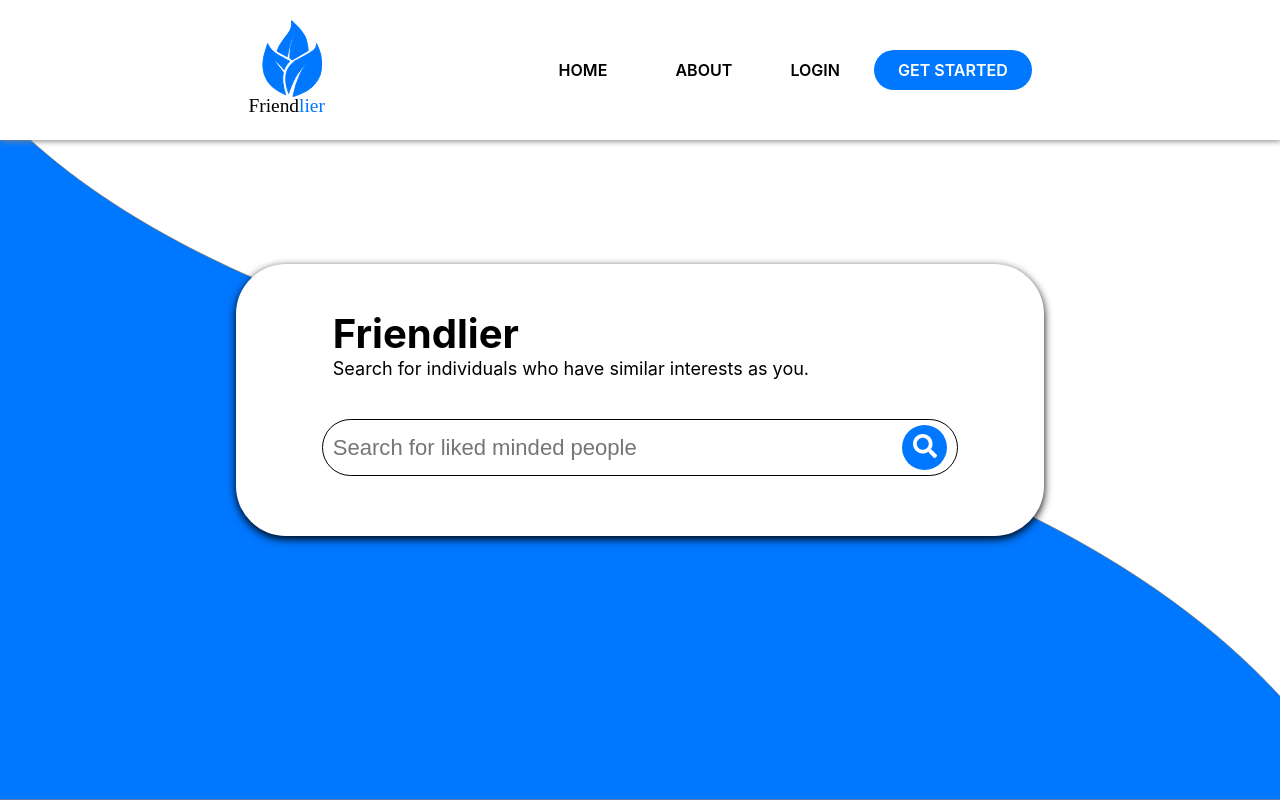
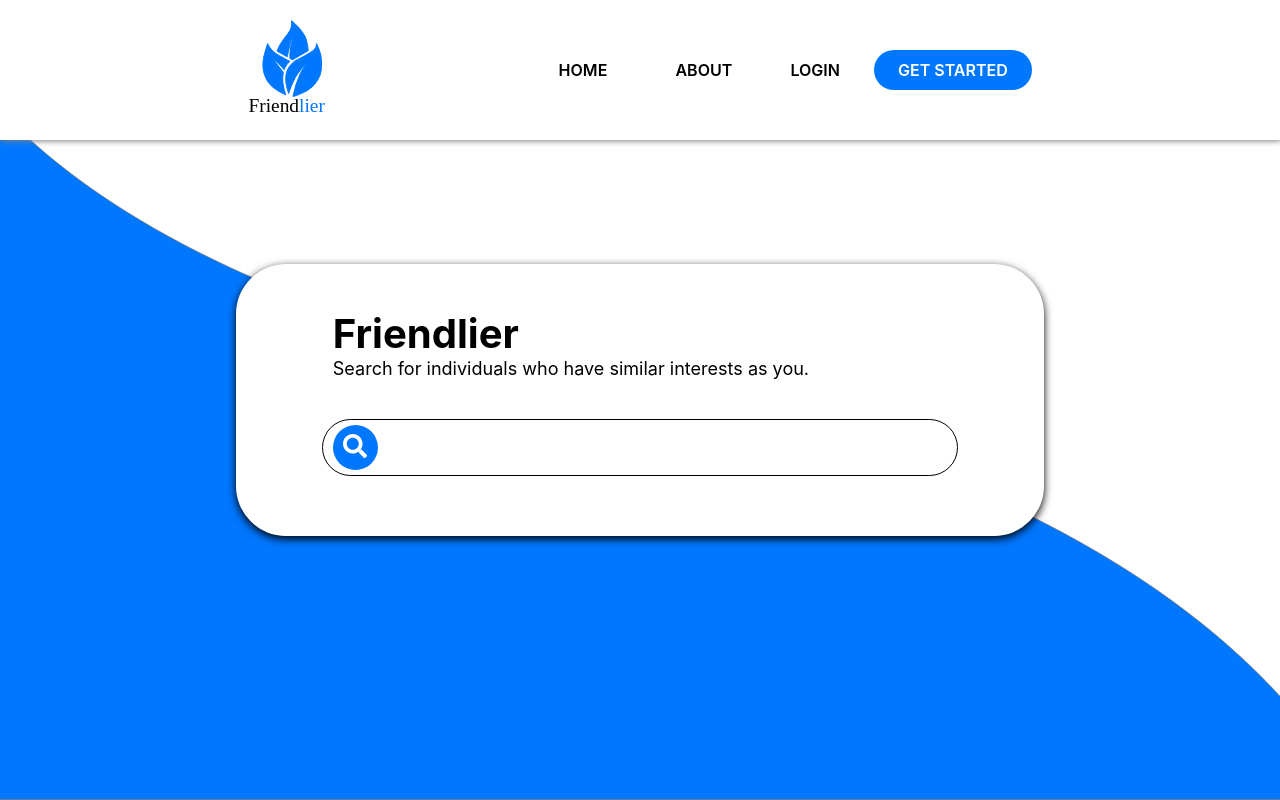
Before and after one commit to Hideir/Mentorship, a React (Create React App) app: page / in a window 1280 px wide. Built offline with nearby package versions, Linux system fonts and the light colour scheme.

Commit message:
removed the search input state, field, and mergedInput logic in the search form. Now users will search and query users based off the interests in the buttons

```diff
--- a/src/components/Form.jsx
+++ b/src/components/Form.jsx
@@ -6,7 +6,7 @@ import { faSearch } from "@fortawesome/free-solid-svg-icons";
 const SearchForm = (props) => {
   return (
     <StyledForm action="search" method="post" onSubmit={props.handleSearch}>
-        <StyledInput onChange={props.handleChanges} value={props.searchInput} type ="text" placeholder="Search for liked minded people" />
+        {/* <StyledInput onChange={props.handleChanges} value={props.mergedInput} type ="text" placeholder="Search for liked minded people" /> */}
         <Styledbutton type='submit'><FontAwesomeIcon icon={faSearch}/></Styledbutton>
     </StyledForm>
   );
--- a/src/components/PossibleSearchTags.jsx
+++ b/src/components/PossibleSearchTags.jsx
@@ -3,15 +3,15 @@ import '../App.css';
 import S from 'styled-components'
 
 const PossibleSearchTags = (props) => {
-    const {selectedTags, setSelectedTags, interests, mergedInput} = props;
+    const {selectedTags, setSelectedTags, interests} = props;
     const [hasActiveClass, setHasActiveClass] = useState(false);
 
 
   useEffect( () => {
-    if(mergedInput == " ") {
+    if(selectedTags.length <= 0) {
       setHasActiveClass(false);
     }
-  },[mergedInput]);
+  },[selectedTags]);
 
     const storeSelectedTags = async () => {
         // await setSelectedTags([...selectedTags, event.target.getAttribute('name')]);
--- a/src/components/SearchPage.jsx
+++ b/src/components/SearchPage.jsx
@@ -11,18 +11,19 @@ const SearchPage = () => {
   let token = localStorage.getItem("auth-token");
   // State
   const [selectedTags, setSelectedTags] = useState([]); // Store the users selected tags
-  const [searchInput, setSearchInput] = useState(""); // Users search input
+  // const [searchInput, setSearchInput] = useState(""); // Users search input
   const [matchedUsers, setMatchedUsers] = useState([]); // Users that match the searched input
   const [numberOfUsers, setNumberOfUsers] = useState( () => { // How many matched users there are.
     if(matchedUsers.length <= 0) {
       return 0;
     }
   });
-  const [mergedInput, setMergedInput] = useState('');
+  // const [stringedTags, setMergedInput] = useState('');
 
-  useEffect( () => {
-    setMergedInput(selectedTags.join(" ") + " " + searchInput);
-  },[searchInput,selectedTags]);
+  // useEffect( () => {
+  //   setMergedInput(selectedTags.join(" ") + " " + searchInput);
+  // },[selectedTags]);
+
 
   useEffect(() => {
     axios
@@ -50,7 +51,7 @@ const SearchPage = () => {
     axios
       .post(
         `/search`,
-        { mergedInput },
+        { selectedTags },
         {
           headers: {
             "content-type": "application/json", // Tell the server we are sending this over as JSON
@@ -63,8 +64,8 @@ const SearchPage = () => {
         await setMatchedUsers(response.data.matchedRows);
         await setNumberOfUsers(response.data.matchedRows.length);
 
-        setSearchInput(''); // Reset value.
-        setMergedInput(''); // Reset value.
+        // setSearchInput(''); // Reset value.
+        // setMergedInput(''); // Reset value.
         setSelectedTags([]); // Reset value.
       })
       .catch(error => {
@@ -72,10 +73,9 @@ const SearchPage = () => {
       });
 
   };
-  const handleChanges = async event => {
-    console.log(event.target.value);
-    await setSearchInput(event.target.value);
-  };
+  // const handleChanges = async event => {
+  //   await setSearchInput(event.target.value);
+  // };
 
   return (
     <HeroSectionWrapper>
@@ -83,11 +83,11 @@ const SearchPage = () => {
         <TextContentContainer>
           <StyledTitle>Search</StyledTitle>
         </TextContentContainer>
-        <SearchForm handleChanges={handleChanges} handleSearch={handleSearch} searchInput={searchInput}/>
+        <SearchForm handleSearch={handleSearch} />
         <SelectedInterestUl>
           {interestsArray.map( (interests, index) =>{
             return <PossibleSearchTags
-            mergedInput={mergedInput}
+            selectedTags={selectedTags}
             matchedUsers={matchedUsers}
             key={index}
             selectedTags={selectedTags}
```
